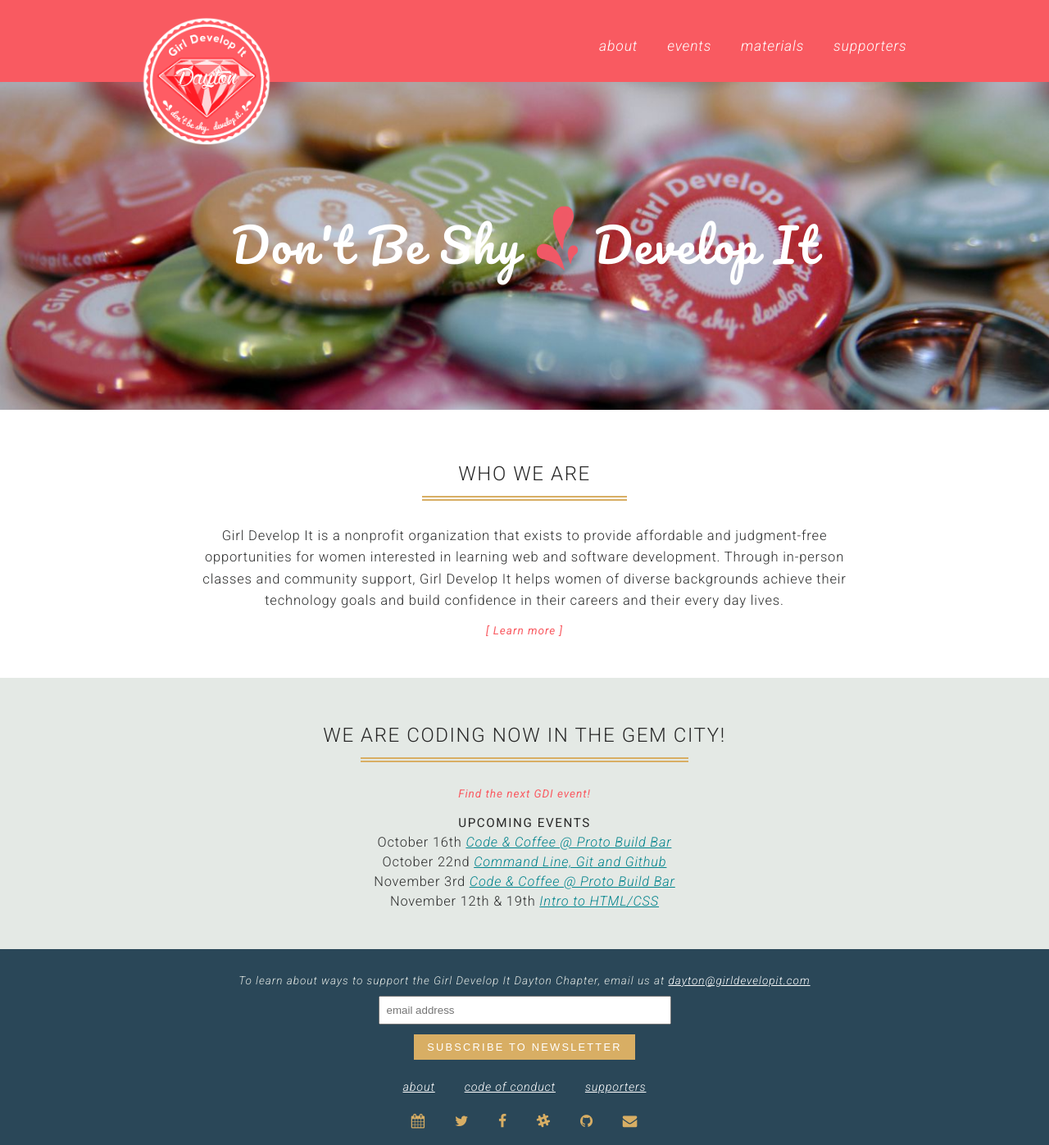
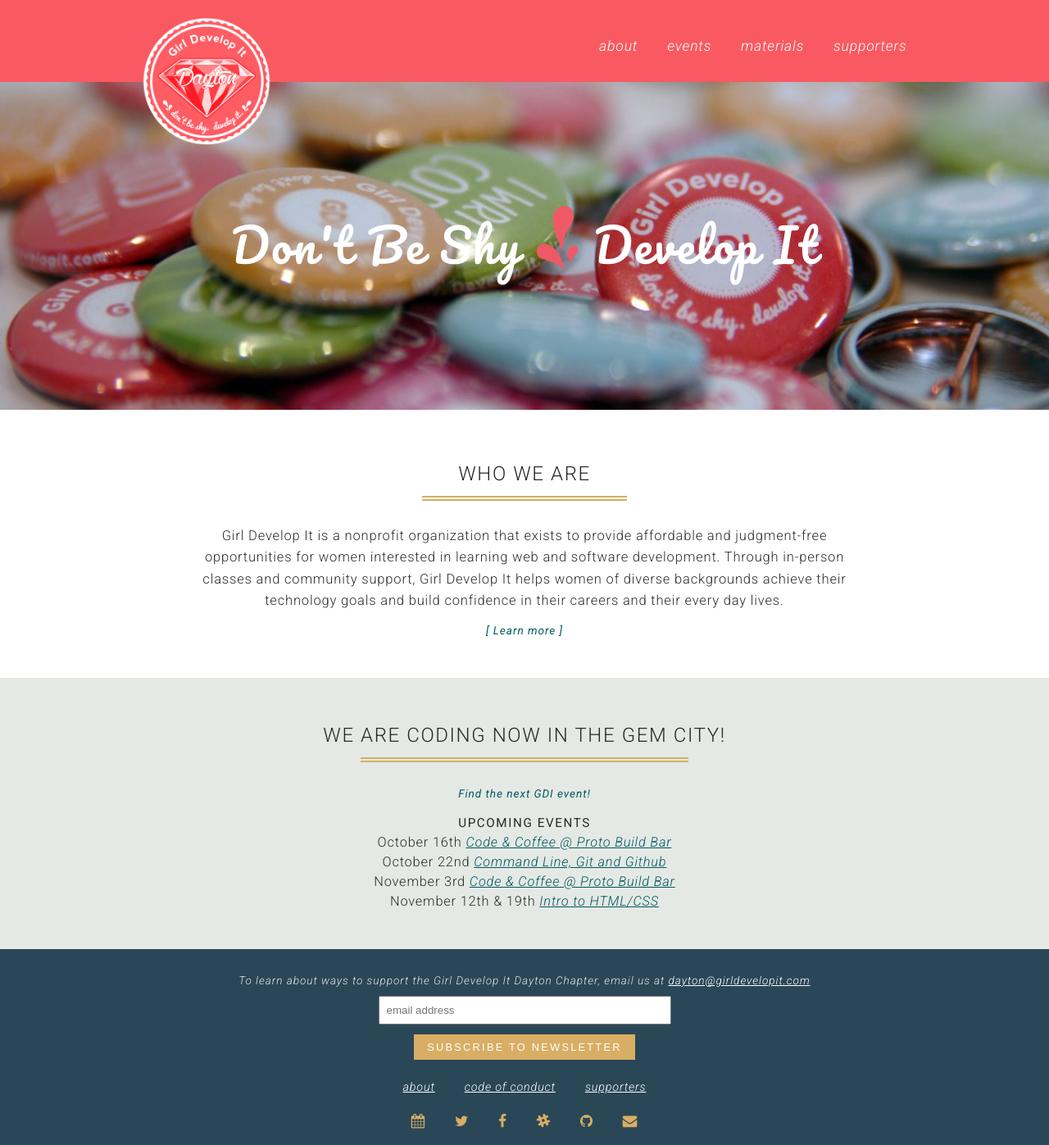
Before and after one commit to dytcodetogether/gdidayton, a Jekyll site: the page built from index.html, in a window 1280 px wide. Shown: the whole page at 82% size. Built offline with Jekyll 4.4.1, drawn with Linux system fonts in a browser that asks for light colours; nearby versions of some CDN libraries.

Commit message:
makes link color darker to improve accessibility

```diff
--- a/_layouts/default.html
+++ b/_layouts/default.html
@@ -43,7 +43,7 @@
                         <form action="//gdidayton.us11.list-manage.com/subscribe/post?u=aa274a4abc0dc6b798a0a2fe2&amp;id=879f893adb" method="post" id="mc-embedded-subscribe-form" name="mc-embedded-subscribe-form" class="validate" target="_blank" novalidate="">
                             <div id="mc_embed_signup_scroll">
                                 <!-- <label for="mce-EMAIL">Subscribe to our mailing list</label><br> -->
-                                <input type="email" value="" name="EMAIL" title="Email address" class="email" id="mce-EMAIL" size="40" placeholder="email address" required="">
+                                <input type="email" value="" name="EMAIL" title="Email address" class="email" id="mce-EMAIL" size="40" placeholder="email address" required="" title="email address">
                                 <!-- real people should not fill this in and expect good things - do not remove this or risk form bot signups-->
                                 <div style="position: absolute; left: -5000px;"><input type="text" name="b_4d5ae11ec6fb973947670055f_e63c9ab02b" tabindex="-1" value=""></div>
                                 <div class="clear"><input type="submit" value="Subscribe to Newsletter" name="subscribe" id="mc-embedded-subscribe" class="button"></div>
--- a/_scss/base.scss
+++ b/_scss/base.scss
@@ -15,8 +15,9 @@
 $paleblue: #e4e9e5;
 $navy: #2a4758;
 $white: #ffffff;
-$linkcolor: #00838C;
+$linkcolor: #01595F;
 $red: #da141e;
+$mauve: #a05258;
 
 $mobile: new-breakpoint(max-width 420px 4);
 
--- a/_scss/typography.scss
+++ b/_scss/typography.scss
@@ -70,7 +70,7 @@
 
 .subtitle {
  font-weight: 400;
- color: $pink;
+ color: $linkcolor;
  font-style: italic;
  font-weight: 400;
  font-size: .85rem;
```
Also changed, not shown: 7 other files.
